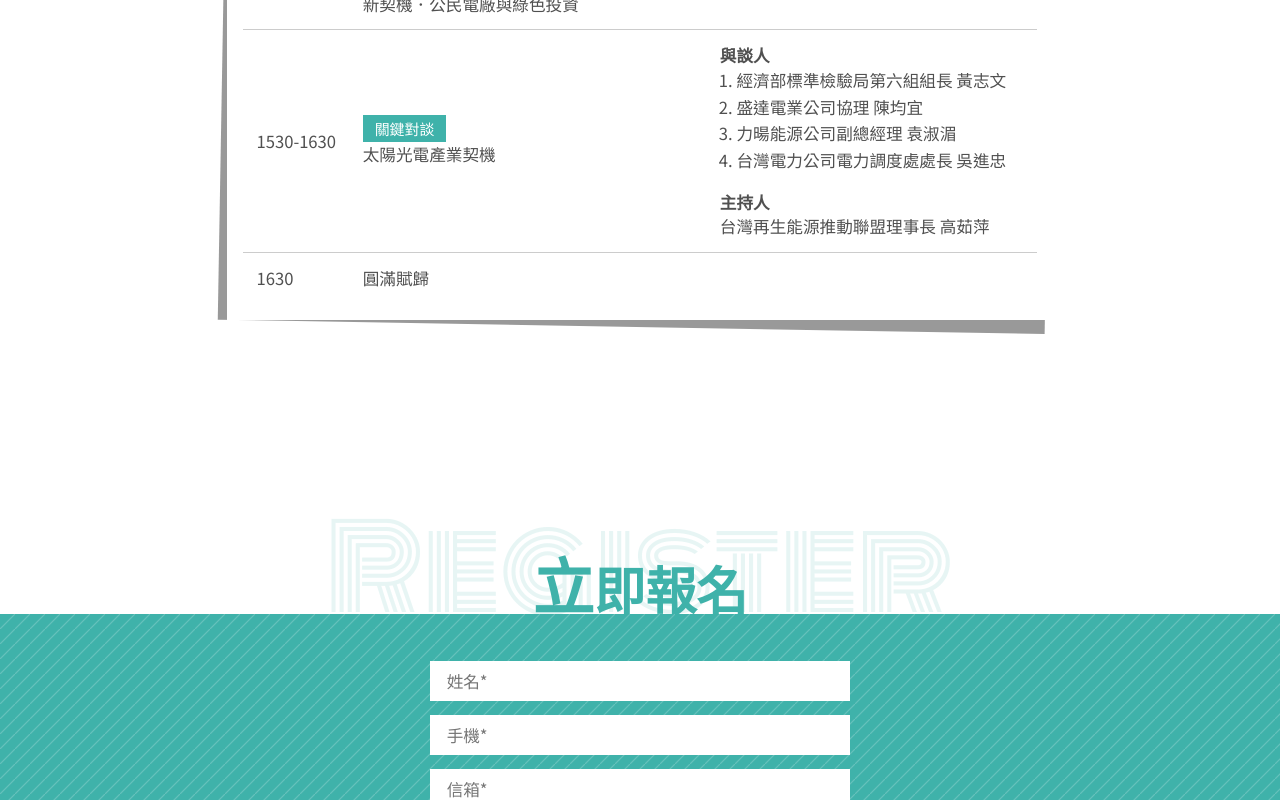
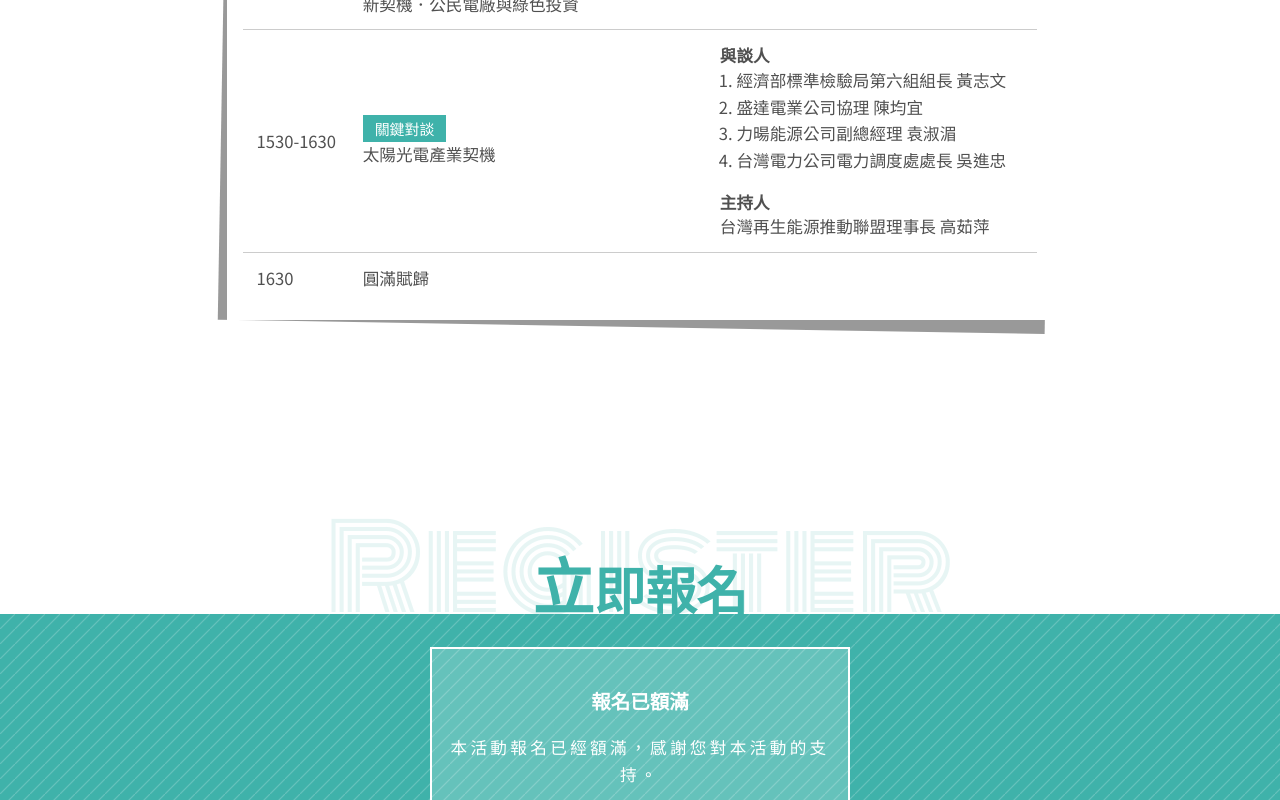
Before and after one commit to DinoHuang0310/newenergyforum2020, a Vue app: page / in a window 1280 px wide. Shown: the part 11200-12000 px from the top of the page. Built offline with nearby package versions, Linux system fonts and the light colour scheme; a web font is replaced by a local one; what vue-js-modal would draw is missing.

Commit message:
feat: 新增報名表單未開放狀態

```diff
--- a/src/App.vue
+++ b/src/App.vue
@@ -8,7 +8,7 @@
     <Speakers v-if="data" :speakers="data.speakers" />
     <Information />
     <Agenda />
-    <Register />
+    <Register v-if="data" :openRegister="data.openRegister" />
     <Report
       v-if="data"
       :slider1="data.slider1"
--- a/src/components/Register.vue
+++ b/src/components/Register.vue
@@ -3,7 +3,7 @@
     <h2 data-en="Register">立即報名</h2>
     <div class="register-box">
       <div class="wrapper">
-        <div :class="loading ? 'signup-form submit' : 'signup-form'">
+        <div v-if="openRegister" :class="loading ? 'signup-form submit' : 'signup-form'">
           <input v-model="name" type="text" placeholder="姓名*" maxlength="50" />
           <input
             v-model="mobile"
@@ -52,6 +52,12 @@
           </modal>
           <button @click="submit">確認送出</button>
         </div>
+        <div v-else class="signup-form">
+          <section class="close-form">
+            <h3>報名已額滿</h3>
+            <p>本活動報名已經額滿，感謝您對本活動的支持。</p>
+          </section>
+        </div>
         <div class="alert">
           <h3>報名注意事項</h3>
           <ol>
@@ -71,6 +77,12 @@
 import axios from 'axios'
 
 export default {
+  props: {
+    openRegister: {
+      type: Boolean,
+      required: true
+    },
+  },
   data: function() {
     return {
       name: null,
@@ -271,6 +283,12 @@ export default {
   -moz-animation: setRotate 2s linear infinite;
   animation: setRotate 2s linear infinite;
 }
+.close-form {
+  padding: 1em;
+  color: white;
+  border: solid 2px white;
+  background: rgba(255, 255, 255, .2);
+}
 
 @media (hover: hover) {
   .signup-form > button:hover {
```
